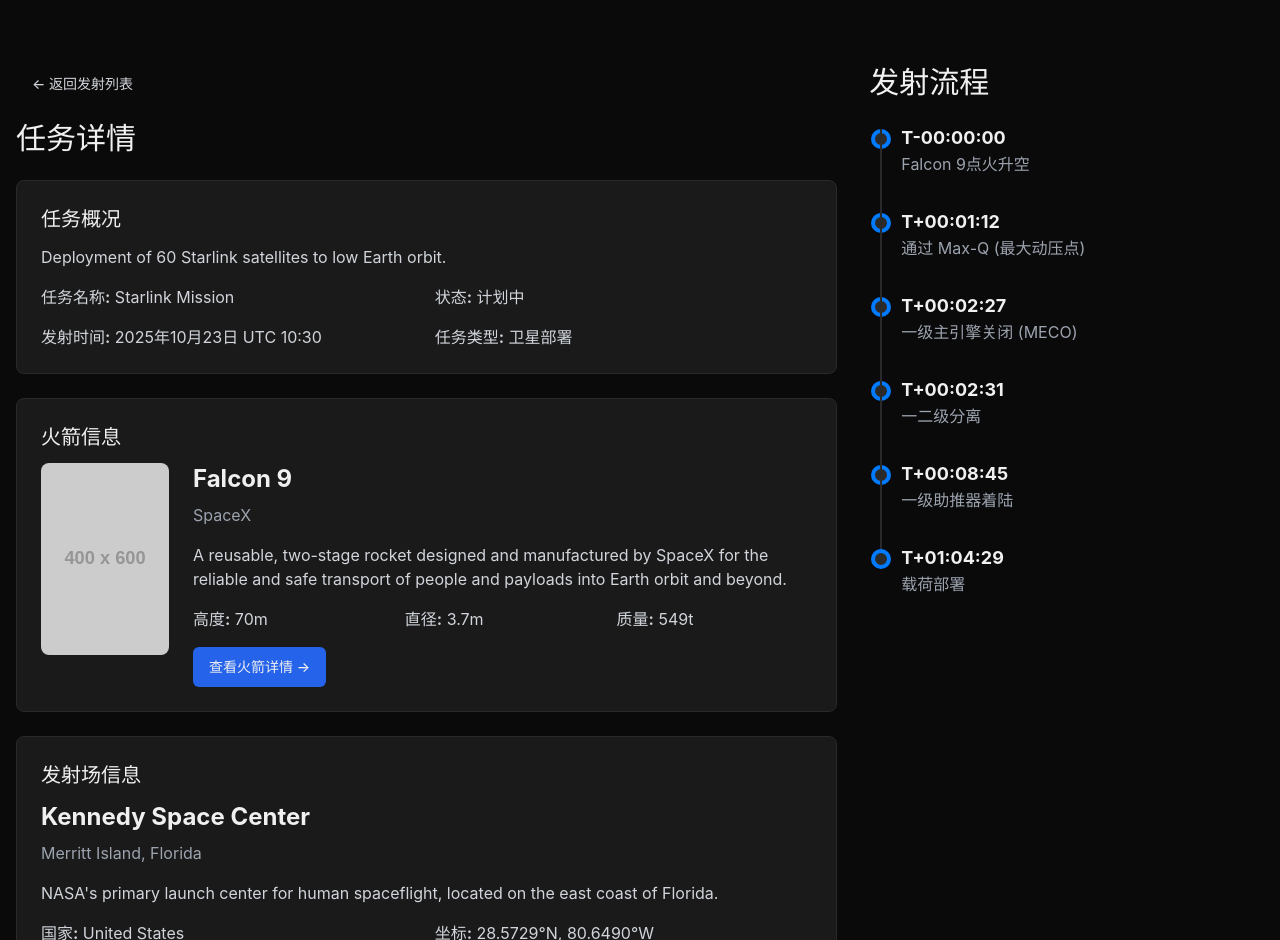
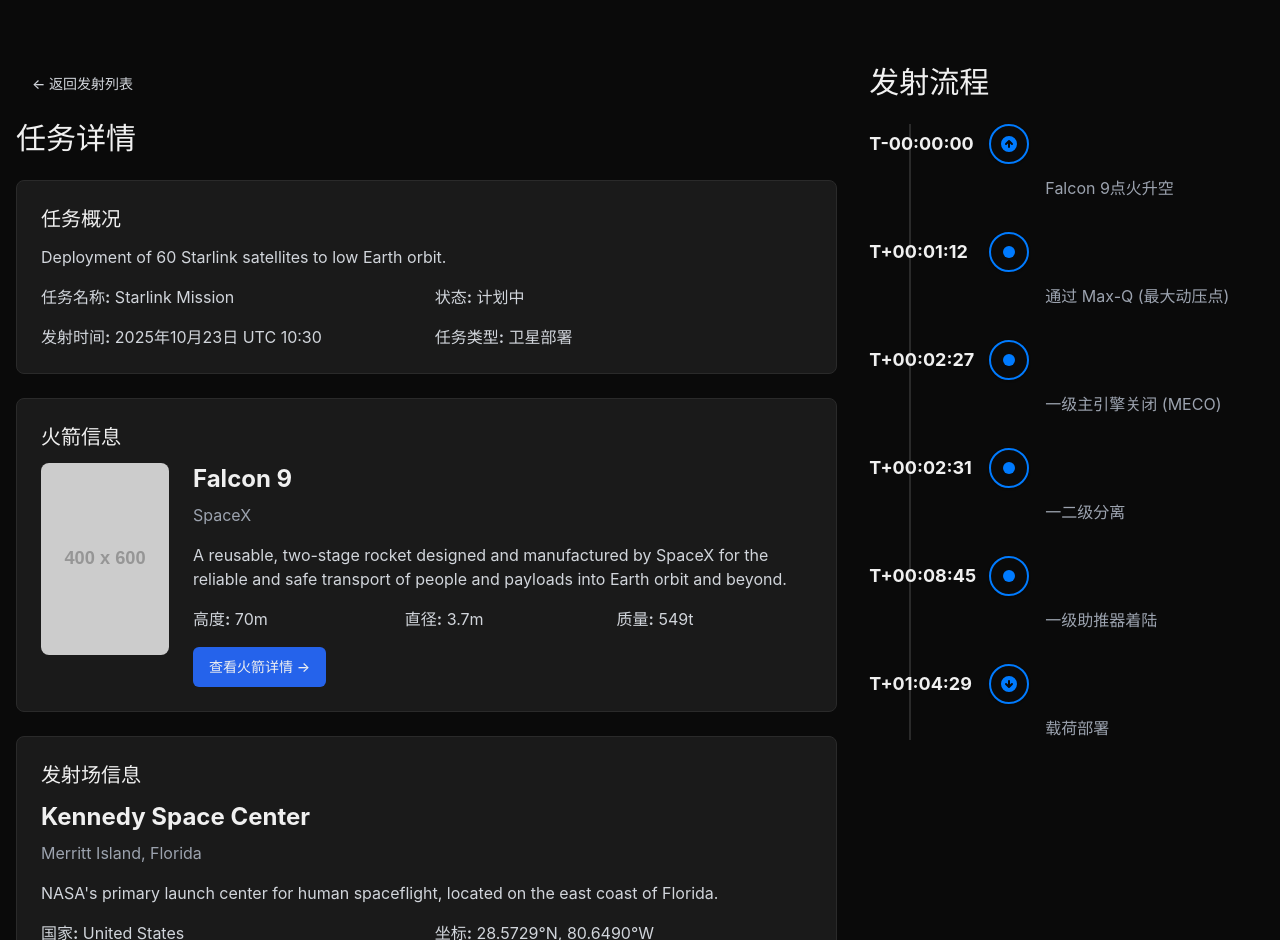
Before and after one commit to vamosdalian/launchdate-web, a React (Vite) app: page /launches/1 in a window 1280 px wide. Shown: the part 560-1500 px from the top of the page. Built offline with nearby package versions, Linux system fonts and the light colour scheme.

Commit message:
Fix timeline vertical line to be complete and continuous
Co-authored-by: vamosdalian <24784215+vamosdalian@users.noreply.github.com>

```diff
--- a/src/pages/LaunchDetail.tsx
+++ b/src/pages/LaunchDetail.tsx
@@ -256,65 +256,95 @@ const LaunchDetail = () => {
               {/* Right Column: Timeline */}
               <div>
                 <h2 className="text-3xl font-bold mb-6">发射流程</h2>
-                <div className="relative pl-8">
-                  <div className="relative pb-8">
-                    <div
-                      className="absolute -left-[30px] top-[5px] w-5 h-5 rounded-full bg-[#2a2a2a] border-4 border-[#007bff]"
-                    ></div>
-                    <div
-                      className="absolute -left-[21px] top-[5px] bottom-[-5px] w-0.5 bg-[#2a2a2a]"
-                    ></div>
-                    <p className="font-bold text-lg">T-00:00:00</p>
+                <div className="relative">
+                  {/* Vertical line */}
+                  <div className="absolute left-5 top-0 bottom-0 w-0.5 bg-[#2a2a2a] md:left-[2.5rem]"></div>
+
+                  <div className="space-y-8">
+                    <div className="relative">
+                      <div className="md:flex items-center md:space-x-4 mb-3">
+                        <div className="flex items-center space-x-4 md:space-x-2 md:space-x-reverse">
+                          <div className="flex items-center justify-center w-10 h-10 rounded-full bg-[#0a0a0a] border-2 border-[#007bff] shadow md:order-1 relative z-10">
+                            <svg className="w-5 h-5 text-[#007bff]" fill="currentColor" viewBox="0 0 20 20">
+                              <path fillRule="evenodd" d="M10 18a8 8 0 100-16 8 8 0 000 16zm3.707-8.707l-3-3a1 1 0 00-1.414 0l-3 3a1 1 0 001.414 1.414L9 9.414V13a1 1 0 102 0V9.414l1.293 1.293a1 1 0 001.414-1.414z" clipRule="evenodd" />
+                            </svg>
+                          </div>
+                          <p className="font-bold text-lg md:w-28">T-00:00:00</p>
+                        </div>
+                      </div>
+                      <div className="ml-14 md:ml-44">
                         <p className="text-gray-400">{rocket?.name || '火箭'}点火升空</p>
                       </div>
-                  <div className="relative pb-8">
-                    <div
-                      className="absolute -left-[30px] top-[5px] w-5 h-5 rounded-full bg-[#2a2a2a] border-4 border-[#007bff]"
-                    ></div>
-                    <div
-                      className="absolute -left-[21px] top-[5px] bottom-[-5px] w-0.5 bg-[#2a2a2a]"
-                    ></div>
-                    <p className="font-bold text-lg">T+00:01:12</p>
+                    </div>
+                    <div className="relative">
+                      <div className="md:flex items-center md:space-x-4 mb-3">
+                        <div className="flex items-center space-x-4 md:space-x-2 md:space-x-reverse">
+                          <div className="flex items-center justify-center w-10 h-10 rounded-full bg-[#0a0a0a] border-2 border-[#007bff] shadow md:order-1 relative z-10">
+                            <div className="w-3 h-3 rounded-full bg-[#007bff]"></div>
+                          </div>
+                          <p className="font-bold text-lg md:w-28">T+00:01:12</p>
+                        </div>
+                      </div>
+                      <div className="ml-14 md:ml-44">
                         <p className="text-gray-400">通过 Max-Q (最大动压点)</p>
                       </div>
-                  <div className="relative pb-8">
-                    <div
-                      className="absolute -left-[30px] top-[5px] w-5 h-5 rounded-full bg-[#2a2a2a] border-4 border-[#007bff]"
-                    ></div>
-                    <div
-                      className="absolute -left-[21px] top-[5px] bottom-[-5px] w-0.5 bg-[#2a2a2a]"
-                    ></div>
-                    <p className="font-bold text-lg">T+00:02:27</p>
+                    </div>
+                    <div className="relative">
+                      <div className="md:flex items-center md:space-x-4 mb-3">
+                        <div className="flex items-center space-x-4 md:space-x-2 md:space-x-reverse">
+                          <div className="flex items-center justify-center w-10 h-10 rounded-full bg-[#0a0a0a] border-2 border-[#007bff] shadow md:order-1 relative z-10">
+                            <div className="w-3 h-3 rounded-full bg-[#007bff]"></div>
+                          </div>
+                          <p className="font-bold text-lg md:w-28">T+00:02:27</p>
+                        </div>
+                      </div>
+                      <div className="ml-14 md:ml-44">
                         <p className="text-gray-400">一级主引擎关闭 (MECO)</p>
                       </div>
-                  <div className="relative pb-8">
-                    <div
-                      className="absolute -left-[30px] top-[5px] w-5 h-5 rounded-full bg-[#2a2a2a] border-4 border-[#007bff]"
-                    ></div>
-                    <div
-                      className="absolute -left-[21px] top-[5px] bottom-[-5px] w-0.5 bg-[#2a2a2a]"
-                    ></div>
-                    <p className="font-bold text-lg">T+00:02:31</p>
+                    </div>
+                    <div className="relative">
+                      <div className="md:flex items-center md:space-x-4 mb-3">
+                        <div className="flex items-center space-x-4 md:space-x-2 md:space-x-reverse">
+                          <div className="flex items-center justify-center w-10 h-10 rounded-full bg-[#0a0a0a] border-2 border-[#007bff] shadow md:order-1 relative z-10">
+                            <div className="w-3 h-3 rounded-full bg-[#007bff]"></div>
+                          </div>
+                          <p className="font-bold text-lg md:w-28">T+00:02:31</p>
+                        </div>
+                      </div>
+                      <div className="ml-14 md:ml-44">
                         <p className="text-gray-400">一二级分离</p>
                       </div>
+                    </div>
                     {rocket?.name.includes('Falcon') && (
-                    <div className="relative pb-8">
-                      <div
-                        className="absolute -left-[30px] top-[5px] w-5 h-5 rounded-full bg-[#2a2a2a] border-4 border-[#007bff]"
-                      ></div>
-                      <div
-                        className="absolute -left-[21px] top-[5px] bottom-[-5px] w-0.5 bg-[#2a2a2a]"
-                      ></div>
-                      <p className="font-bold text-lg">T+00:08:45</p>
+                      <div className="relative">
+                        <div className="md:flex items-center md:space-x-4 mb-3">
+                          <div className="flex items-center space-x-4 md:space-x-2 md:space-x-reverse">
+                            <div className="flex items-center justify-center w-10 h-10 rounded-full bg-[#0a0a0a] border-2 border-[#007bff] shadow md:order-1 relative z-10">
+                              <div className="w-3 h-3 rounded-full bg-[#007bff]"></div>
+                            </div>
+                            <p className="font-bold text-lg md:w-28">T+00:08:45</p>
+                          </div>
+                        </div>
+                        <div className="ml-14 md:ml-44">
                           <p className="text-gray-400">一级助推器着陆</p>
+                        </div>
                       </div>
                     )}
                     <div className="relative">
-                    <div
-                      className="absolute -left-[30px] top-[5px] w-5 h-5 rounded-full bg-[#2a2a2a] border-4 border-[#007bff]"
-                    ></div>
-                    <p className="font-bold text-lg">T+01:04:29</p>
+                      <div className="md:flex items-center md:space-x-4 mb-3">
+                        <div className="flex items-center space-x-4 md:space-x-2 md:space-x-reverse">
+                          <div className="flex items-center justify-center w-10 h-10 rounded-full bg-[#0a0a0a] border-2 border-[#007bff] shadow md:order-1 relative z-10">
+                            <svg className="w-5 h-5 text-[#007bff]" fill="currentColor" viewBox="0 0 20 20">
+                              <path fillRule="evenodd" d="M10 18a8 8 0 100-16 8 8 0 000 16zm1-11a1 1 0 10-2 0v3.586L7.707 9.293a1 1 0 00-1.414 1.414l3 3a1 1 0 001.414 0l3-3a1 1 0 00-1.414-1.414L11 10.586V7z" clipRule="evenodd" />
+                            </svg>
+                          </div>
+                          <p className="font-bold text-lg md:w-28">T+01:04:29</p>
+                        </div>
+                      </div>
+                      <div className="ml-14 md:ml-44">
                         <p className="text-gray-400">载荷部署</p>
+                      </div>
+                    </div>
                   </div>
                 </div>
               </div>
```
Lines whose indentation alone changed are shown as unchanged.
